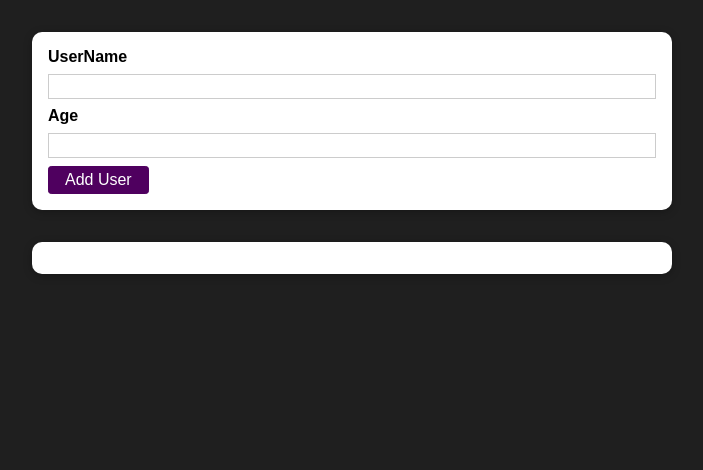
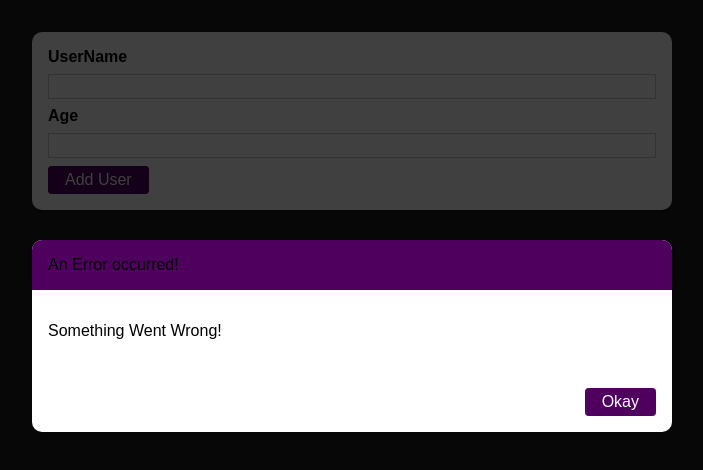
Before and after one commit to AliFarahmand1993/user-react-app, a React (Create React App) app: page / in a window 1280 px wide. Shown: the top 470 px of the page, without its empty margins (288-991 px from the left). Built offline with nearby package versions, Linux system fonts and the light colour scheme.

Commit message:
Add ErrorModal component
Add ErrorModal component
add ErrorModal.module.css

```diff
--- /dev/null
+++ b/src/Components/Ui/ErrorModal.js
@@ -0,0 +1,24 @@
+import React from 'react'
+import classes from './ErrorModal.module.css'
+import Button from './Button'
+import Card from './Card'
+
+const ErrorModal = (props) => {
+    return (
+        <div className={classes.backdrop}>
+            <Card className={classes.modal}>
+                <header className={classes.header}>
+                    {props.title}
+                </header>
+                <div className={classes.content}>
+                    <p>{props.message}</p>
+                </div>
+                <footer className={classes.actions}>
+                    <Button>Okay</Button>
+                </footer>
+            </Card>
+        </div>
+    )
+}
+
+export default ErrorModal
--- /dev/null
+++ b/src/Components/Ui/ErrorModal.module.css
@@ -0,0 +1,45 @@
+.backdrop {
+    position: fixed;
+    top: 0;
+    left: 0;
+    width: 100%;
+    height: 100vh;
+    z-index: 10;
+    background: rgba(0, 0, 0, 0.75);
+  }
+
+  .modal {
+    position: fixed;
+    top: 30vh;
+    left: 10%;
+    width: 80%;
+    z-index: 100;
+    overflow: hidden;
+  }
+
+  .header {
+    background: #4f005f;
+    padding: 1rem;
+  }
+
+  .header h2 {
+    margin: 0;
+    color: white;
+  }
+
+  .content {
+    padding: 1rem;
+  }
+
+  .actions {
+    padding: 1rem;
+    display: flex;
+    justify-content: flex-end;
+  }
+
+  @media (min-width: 768px) {
+    .modal {
+      left: calc(50% - 20rem);
+      width: 40rem;
+    }
+  }
--- a/src/Components/Users/AddUser.js
+++ b/src/Components/Users/AddUser.js
@@ -1,6 +1,7 @@
 import React, { useState } from 'react'
 import Button from '../Ui/Button';
 import Card from '../Ui/Card'
+import ErrorModal from '../Ui/ErrorModal';
 import classes from './AddUser.module.css'
 
 const AddUser = (props) => {
@@ -29,6 +30,8 @@
     }
 
     return (
+        <>
+        <ErrorModal title='An Error occurred!'   message='Something Went Wrong!' />
         <Card className={classes.input}>
             <form onSubmit={addUserHandler}>
                 <label htmlFor='username'>UserName</label>
@@ -46,6 +49,7 @@
                 <Button type='submit'>Add User</Button>
             </form>
         </Card>
+        </>
     )
 }
 
```
Also changed, not shown: src/App.js (line endings or trailing spaces).
